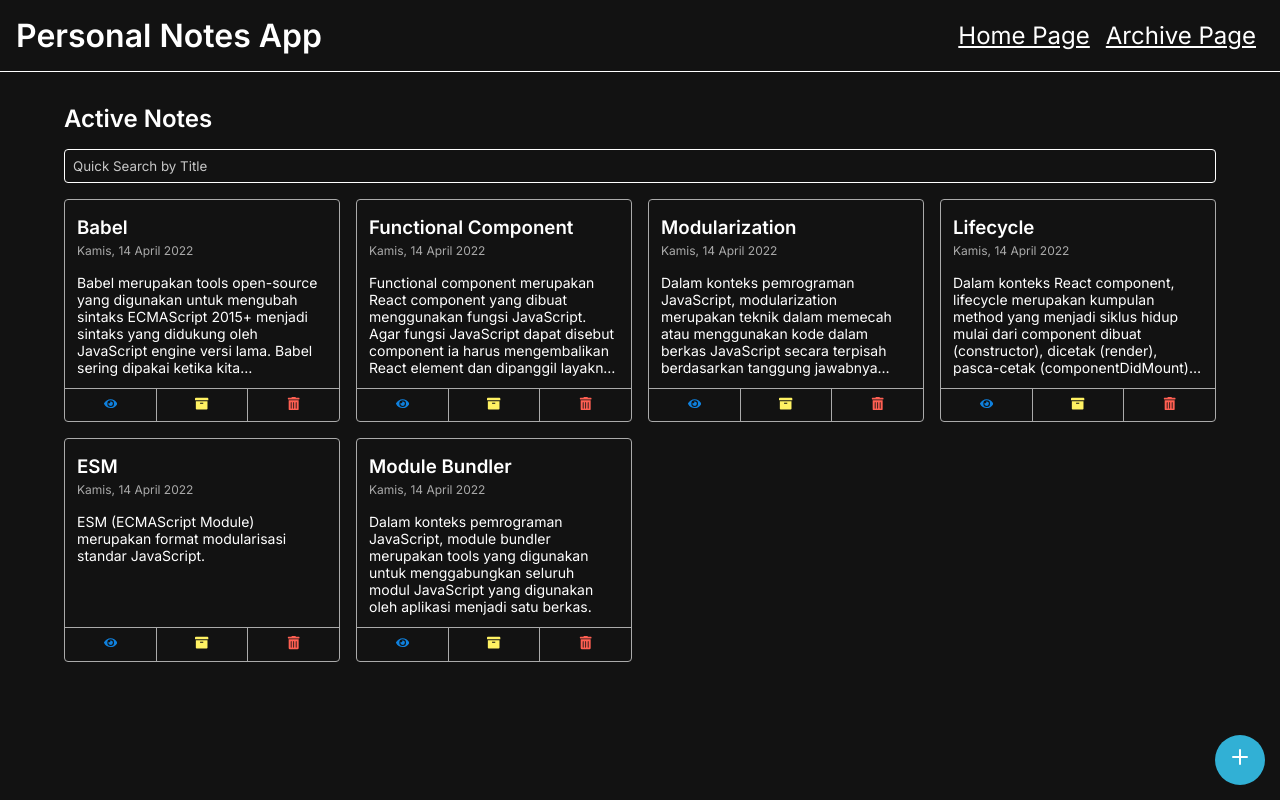
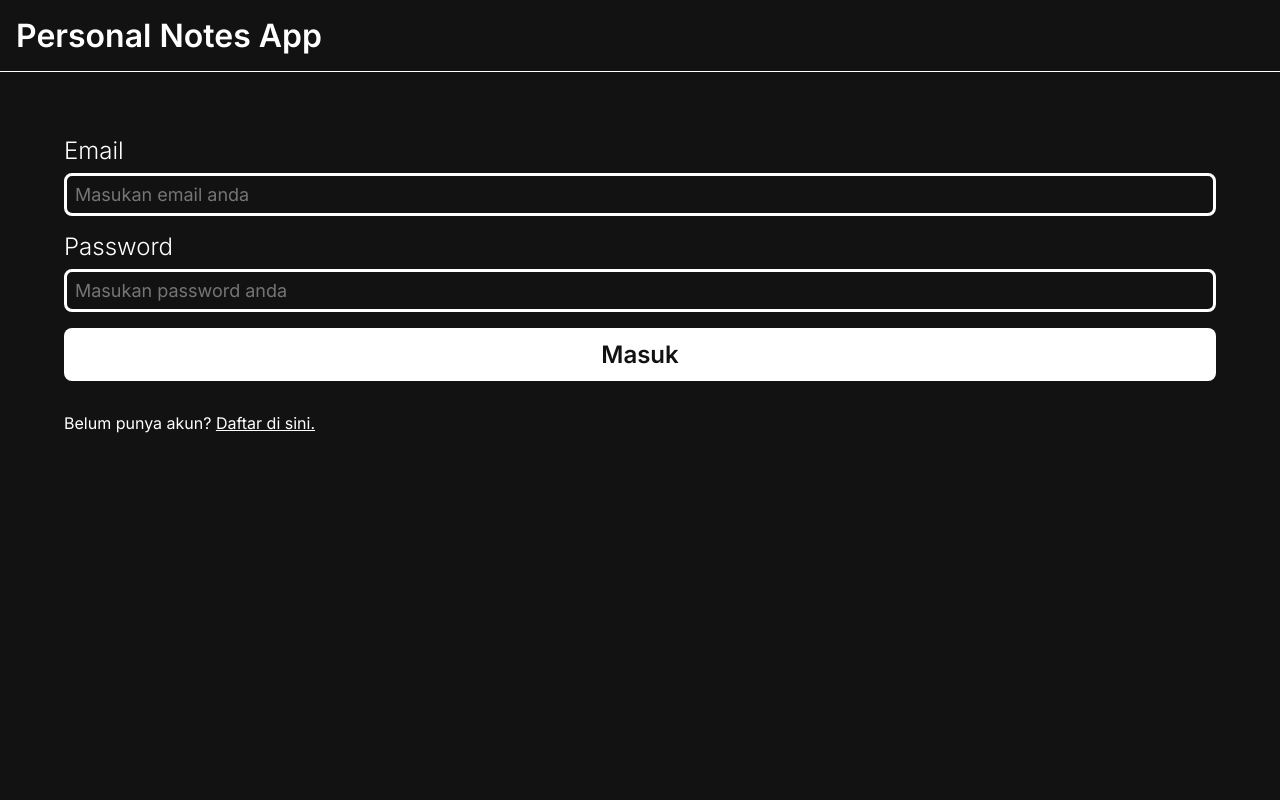
Before and after one commit to HendP/personal-notes-app, a React (Create React App) app: page / in a window 1280 px wide. Built offline with nearby package versions, Linux system fonts and the light colour scheme.

Commit message:
create login and register page

```diff
--- a/src/App.js
+++ b/src/App.js
@@ -1,18 +1,54 @@
-import React from 'react';
+import React, { useEffect, useState } from 'react';
 import { Route, Routes } from 'react-router-dom';
+import { getUserLogged, putAccessToken } from './utils/network-data';
 import Navigation from './components/Navigation';
 import HomePage from './pages/HomePage';
 import ArchivePage from './pages/ArchivePage';
 import AddPage from './pages/AddPage';
 import DetailPage from './pages/DetailPage';
 import NotFound from './pages/NotFound';
+import LoginPage from './pages/LoginPage';
+import RegisterPage from './pages/RegisterPage';
 
 function App() {
-    return (
+    const [authedUser, setAuthedUser] = useState(null);
+    const [name, setName] = useState('');
+
+    function onLogout() {
+        setAuthedUser(null);
+        putAccessToken('');
+    }
+
+    async function onLoginSuccess({ accessToken }) {
+        putAccessToken(accessToken);
+        const { data } = await getUserLogged();
+
+        setAuthedUser(data);
+        setName(data.name);
+    }
+
+    const loginComponent = (
         <div className="app-container">
             <header>
                 <h1>Personal Notes App</h1>
-                <Navigation />
+            </header>
+            <main>
+                <Routes>
+                    <Route
+                        path="/*"
+                        element={<LoginPage loginSuccess={onLoginSuccess} />}
+                    />
+                    <Route path="/register" element={<RegisterPage />} />
+                </Routes>
+            </main>
+        </div>
+    );
+
+    const notesComponent = (
+        <div className="app-container">
+            <header>
+                <h1>Personal Notes App</h1>
+                <Navigation logout={onLogout} name={name} />
             </header>
             <main>
                 <Routes>
@@ -25,6 +61,8 @@ function App() {
             </main>
         </div>
     );
+
+    return <>{authedUser === null ? loginComponent : notesComponent}</>;
 }
 
 export default App;
--- /dev/null
+++ b/src/components/LoginInput.js
@@ -0,0 +1,39 @@
+import React from 'react';
+import PropTypes from 'prop-types';
+import useInput from '../hooks/useInput';
+
+function LoginInput({ login }) {
+    const [email, onEmailChange] = useInput('');
+    const [password, onPasswordChange] = useInput('');
+
+    function onSubmitHandler(event) {
+        event.preventDefault();
+        login({ email, password });
+    }
+
+    return (
+        <form onSubmit={onSubmitHandler} className="input-login">
+            <label>Email</label>
+            <input
+                type="email"
+                placeholder="Masukan email anda"
+                value={email}
+                onChange={onEmailChange}
+            />
+            <label>Password</label>
+            <input
+                type="password"
+                placeholder="Masukan password anda"
+                value={password}
+                onChange={onPasswordChange}
+            />
+            <button>Masuk</button>
+        </form>
+    );
+}
+
+LoginInput.propTypes = {
+    login: PropTypes.func.isRequired,
+};
+
+export default LoginInput;
--- a/src/components/Navigation.js
+++ b/src/components/Navigation.js
@@ -1,7 +1,8 @@
 import React from 'react';
 import { Link } from 'react-router-dom';
+import { FiLogOut } from 'react-icons/fi';
 
-function Navigation() {
+function Navigation({ logout, name }) {
     return (
         <nav className="navigation">
             <ul>
@@ -11,6 +12,12 @@ function Navigation() {
                 <li>
                     <Link to="/archive">Archive Page</Link>
                 </li>
+                <li>
+                    <button onClick={logout} className="button-logout">
+                        {name}
+                        <FiLogOut />
+                    </button>
+                </li>
             </ul>
         </nav>
     );
--- /dev/null
+++ b/src/components/RegisterInput.js
@@ -0,0 +1,47 @@
+import React from 'react';
+import PropTypes from 'prop-types';
+import useInput from '../hooks/useInput';
+
+function RegisterInput({ register }) {
+    const [username, onUsernameChange] = useInput('');
+    const [email, onEmailChange] = useInput('');
+    const [password, onPasswordChange] = useInput('');
+
+    function onSubmitHandler(event) {
+        event.preventDefault();
+        register({ name: username, email, password });
+    }
+
+    return (
+        <form onSubmit={onSubmitHandler} className="input-register">
+            <label>Username</label>
+            <input
+                type="name"
+                placeholder="Masukan usernama anda"
+                value={username}
+                onChange={onUsernameChange}
+            />
+            <label>Email</label>
+            <input
+                type="email"
+                placeholder="Masukan email anda"
+                value={email}
+                onChange={onEmailChange}
+            />
+            <label>Password</label>
+            <input
+                type="password"
+                placeholder="Masukan password anda"
+                value={password}
+                onChange={onPasswordChange}
+            />
+            <button>Daftar</button>
+        </form>
+    );
+}
+
+RegisterInput.propTypes = {
+    register: PropTypes.func.isRequired,
+};
+
+export default RegisterInput;
--- /dev/null
+++ b/src/hooks/useInput.js
@@ -0,0 +1,13 @@
+import { useState } from 'react';
+
+function useInput(defaultValue = '') {
+    const [value, setValue] = useState(defaultValue);
+
+    const onValueChangeHandler = (event) => {
+        setValue(event.target.value);
+    };
+
+    return [value, onValueChangeHandler];
+}
+
+export default useInput;
--- /dev/null
+++ b/src/pages/LoginPage.js
@@ -0,0 +1,28 @@
+import React from 'react';
+import PropTypes from 'prop-types';
+import LoginInput from '../components/LoginInput';
+import { Link } from 'react-router-dom';
+import { login } from '../utils/network-data';
+
+function LoginPage({ loginSuccess }) {
+    async function onLogin({ email, password }) {
+        const { error, data } = await login({ email, password });
+        if (!error) {
+            loginSuccess(data);
+        }
+    }
+    return (
+        <section className="login-page">
+            <LoginInput login={onLogin} />
+            <p>
+                Belum punya akun? <Link to="/register">Daftar di sini.</Link>
+            </p>
+        </section>
+    );
+}
+
+LoginPage.propTypes = {
+    loginSuccess: PropTypes.func.isRequired,
+};
+
+export default LoginPage;
--- /dev/null
+++ b/src/pages/RegisterPage.js
@@ -0,0 +1,27 @@
+import React from 'react';
+import { Link, useNavigate } from 'react-router-dom';
+import RegisterInput from '../components/RegisterInput';
+import { register } from '../utils/network-data';
+
+function RegisterPage() {
+    const navigate = useNavigate();
+
+    async function onRegisterHandler(user) {
+        const { error } = await register(user);
+        if (!error) {
+            navigate('/');
+        }
+        await register(user);
+    }
+
+    return (
+        <section className="register-page">
+            <RegisterInput register={onRegisterHandler} />
+            <p>
+                Kembali ke halaman <Link to="/">Masuk</Link>
+            </p>
+        </section>
+    );
+}
+
+export default RegisterPage;
```
Also changed, not shown: src/context/ThemeContext.js (added, +8 -0 lines).
